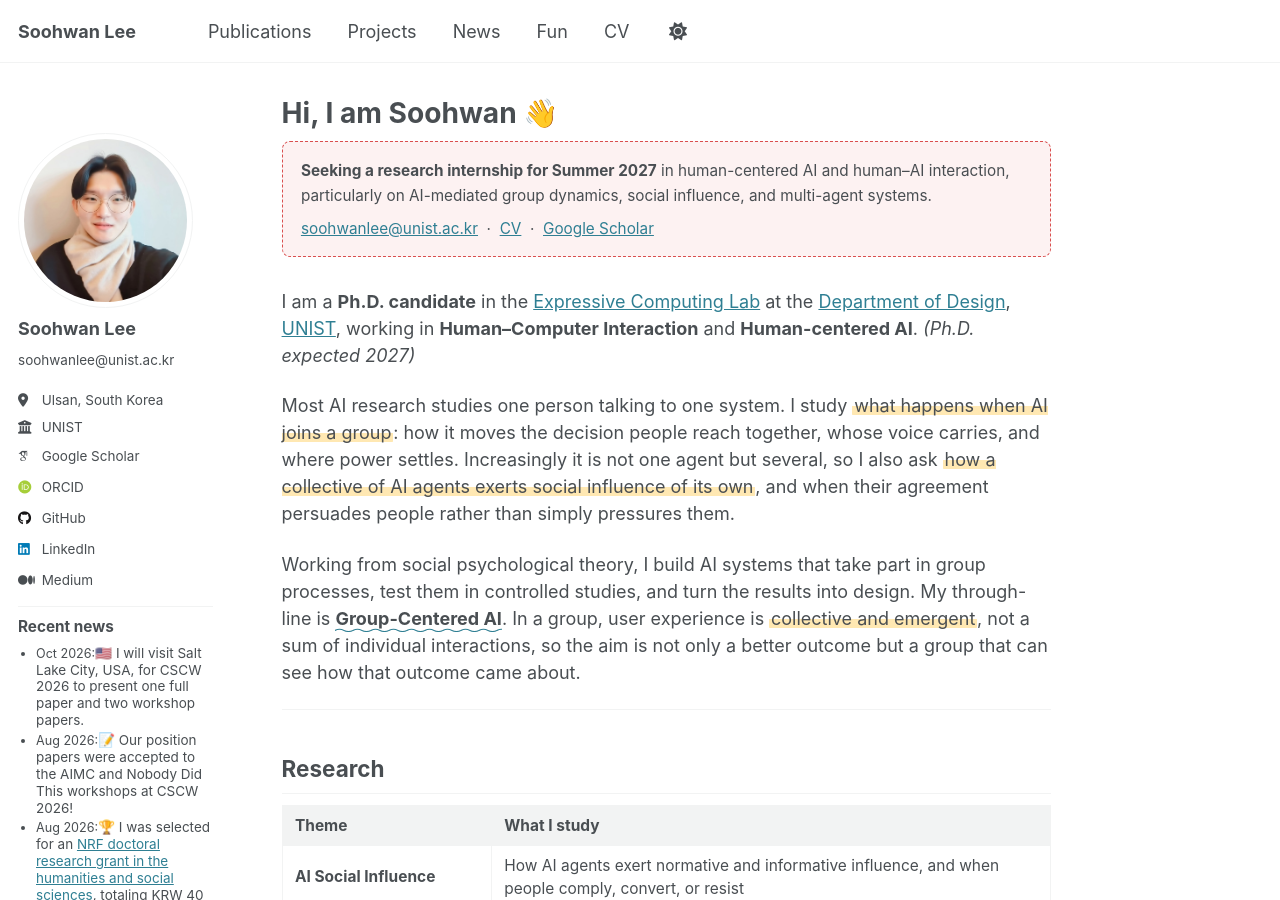
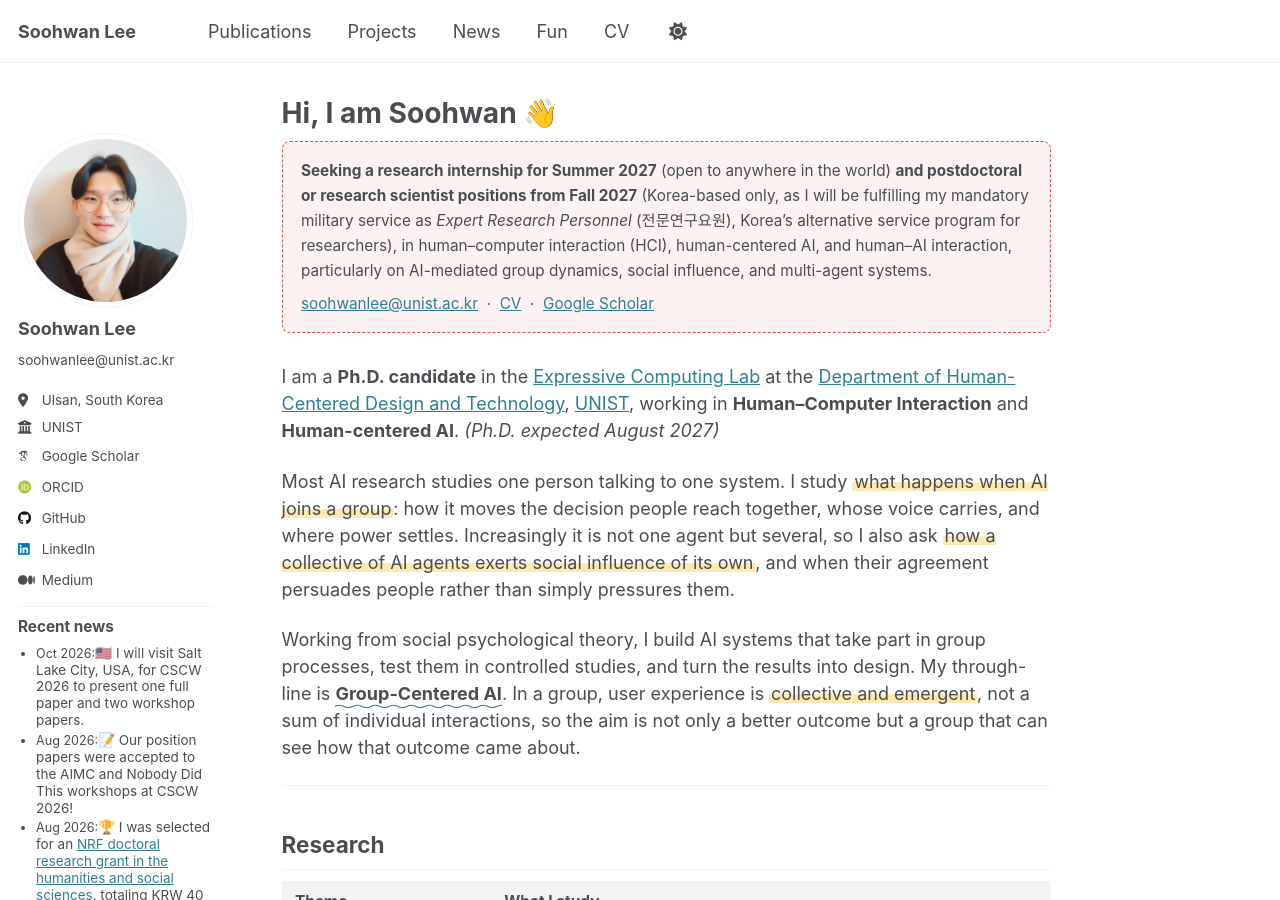
Before and after one commit to Soohwan-Lee/soohwan-lee.github.io, a Jekyll site: the page built from _pages/about.md, in a window 1280 px wide and 900 px high. Built offline with Jekyll 4.4.1, drawn with Linux system fonts in a browser that asks for light colours; some web fonts are replaced.

Commit message:
Update job-search note, department name, and CV
- Seek Summer 2027 internships worldwide and Korea-based postdoc or
  research scientist roles from Fall 2027 (Expert Research Personnel)
- Rename department to Human-Centered Design and Technology and move
  links to hcdt.unist.ac.kr
- Update CV

Co-Authored-By: Claude Opus 5.5 <noreply@anthropic.com>

```diff
--- a/_pages/about.md
+++ b/_pages/about.md
@@ -9,13 +9,13 @@ redirect_from:
 
 <div class="about-note" markdown="1">
 
-**Seeking a research internship for Summer 2027** in human-centered AI and human–AI interaction, particularly on AI-mediated group dynamics, social influence, and multi-agent systems.
+**Seeking a research internship for Summer 2027** (open to anywhere in the world) **and postdoctoral or research scientist positions from Fall 2027** (Korea-based only, as I will be fulfilling my mandatory military service as *Expert Research Personnel* (전문연구요원), Korea's alternative service program for researchers), in human–computer interaction (HCI), human-centered AI, and human–AI interaction, particularly on AI-mediated group dynamics, social influence, and multi-agent systems.
 
 [soohwanlee@unist.ac.kr](mailto:soohwanlee@unist.ac.kr) &nbsp;·&nbsp; [CV](/files/soohwan_CV__final.pdf) &nbsp;·&nbsp; [Google Scholar](https://scholar.google.com/citations?user=_iYMyRcAAAAJ&hl=en&oi=ao)
 
 </div>
 
-I am a **Ph.D. candidate** in the [Expressive Computing Lab](https://expc.unist.ac.kr/) at the [Department of Design](https://design.unist.ac.kr/), [UNIST](https://www.unist.ac.kr/), working in **Human–Computer Interaction** and **Human-centered AI**. *(Ph.D. expected 2027)*
+I am a **Ph.D. candidate** in the [Expressive Computing Lab](https://expc.unist.ac.kr/) at the [Department of Human-Centered Design and Technology](https://hcdt.unist.ac.kr/), [UNIST](https://www.unist.ac.kr/), working in **Human–Computer Interaction** and **Human-centered AI**. *(Ph.D. expected August 2027)*
 
 Most AI research studies one person talking to one system. I study <span class="hl">what happens when AI joins a group</span>: how it moves the decision people reach together, whose voice carries, and where power settles. Increasingly it is not one agent but several, so I also ask <span class="hl">how a collective of AI agents exerts social influence of its own</span>, and when their agreement persuades people rather than simply pressures them.
 
```
Also changed, not shown: _news/2026-03-01-cscw-paper-acceptance.md (+1 -1 lines), _news/2026-08-01-nrf-grant.md (+1 -1 lines), 1 other file.
